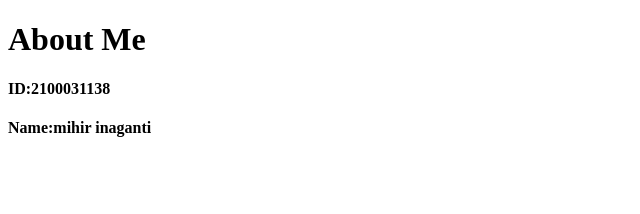
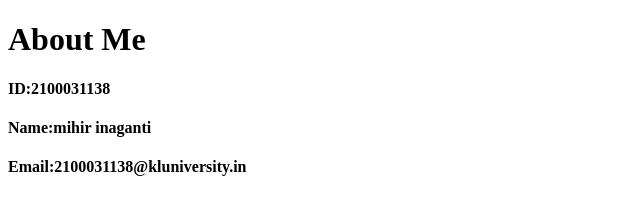
Before and after one commit to mihir35/aboutme, a plain HTML site: page index.html in a window 1280 px wide. Shown: the whole page, without its empty margins (0-640 px from the left). Drawn offline with Linux system fonts and the light colour scheme.

Commit message:
added email

```diff
--- a/index.html
+++ b/index.html
@@ -10,5 +10,6 @@
     <h1>About Me</h1>
     <h4>ID:2100031138</h4>
     <h4>Name:mihir inaganti</h4>
+    <h4>Email:2100031138@kluniversity.in</h4>
 </body>
 </html>
```
